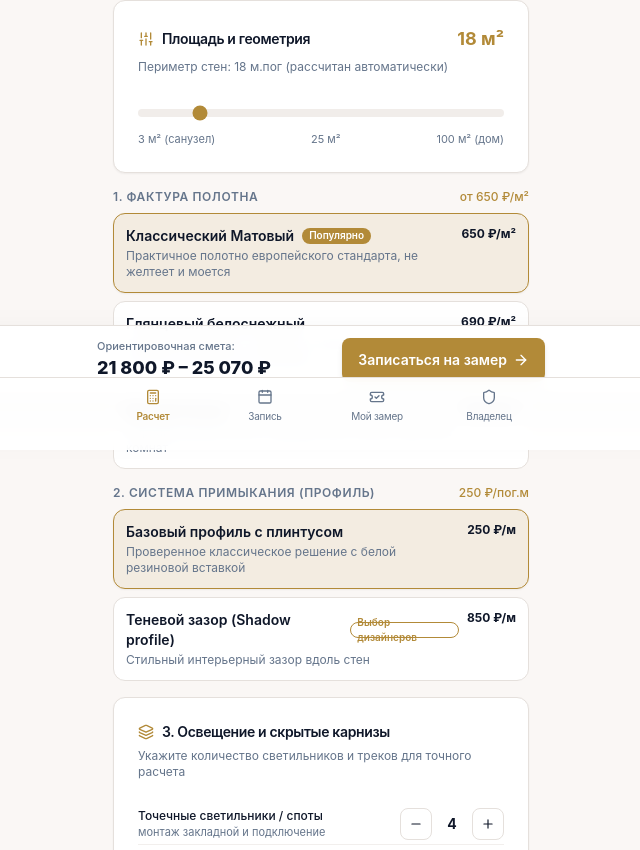
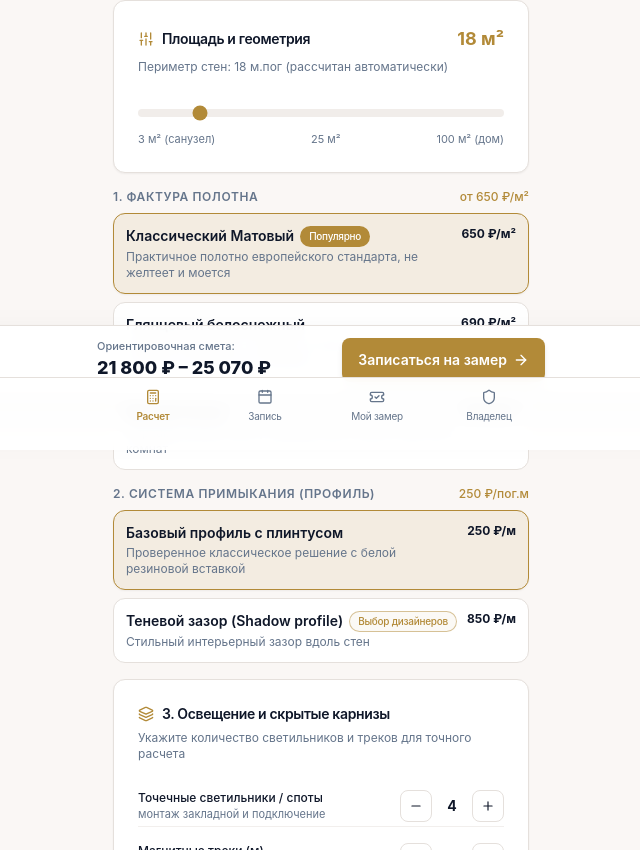
Before and after one commit to MrKoriy/potolok, a React (Vite) app in the folder potolok-pwa/: page /s/art-potolok/ in a window 1280 px wide. Shown: the part 350-1200 px from the top of the page, without its empty margins (319-959 px from the left). Built offline with nearby package versions, Linux system fonts and the light colour scheme.

Commit message:
fix(ui): fix badge alignment and text-wrapping for 'Выбор дизайнеров'

```diff
--- a/potolok-pwa/src/components/client/CeilingCalculator.tsx
+++ b/potolok-pwa/src/components/client/CeilingCalculator.tsx
@@ -259,10 +259,10 @@ export const CeilingCalculator: React.FC<CeilingCalculatorProps> = ({
               >
                 <div className="flex items-start justify-between">
                   <div className="space-y-0.5">
-                    <div className="flex items-center gap-2">
+                    <div className="flex flex-wrap items-center gap-1.5">
                       <span className="text-sm font-semibold text-foreground">{c.name}</span>
                       {c.popular && (
-                        <Badge variant="default" className="text-[10px] py-0 px-1.5 h-4">
+                        <Badge variant="default" className="text-[10px] py-0.5 px-2 font-medium tracking-tight whitespace-nowrap shrink-0">
                           Популярно
                         </Badge>
                       )}
@@ -304,10 +304,10 @@ export const CeilingCalculator: React.FC<CeilingCalculatorProps> = ({
               >
                 <div className="flex items-start justify-between">
                   <div className="space-y-0.5">
-                    <div className="flex items-center gap-2">
+                    <div className="flex flex-wrap items-center gap-1.5">
                       <span className="text-sm font-semibold text-foreground">{p.name}</span>
                       {p.tag && (
-                        <Badge variant="outline" className="text-[10px] py-0 px-1.5 h-4 border-primary text-primary">
+                        <Badge variant="outline" className="text-[10px] py-0.5 px-2 font-medium tracking-tight whitespace-nowrap shrink-0 border-primary/50 text-primary bg-primary/5">
                           {p.tag}
                         </Badge>
                       )}
```
